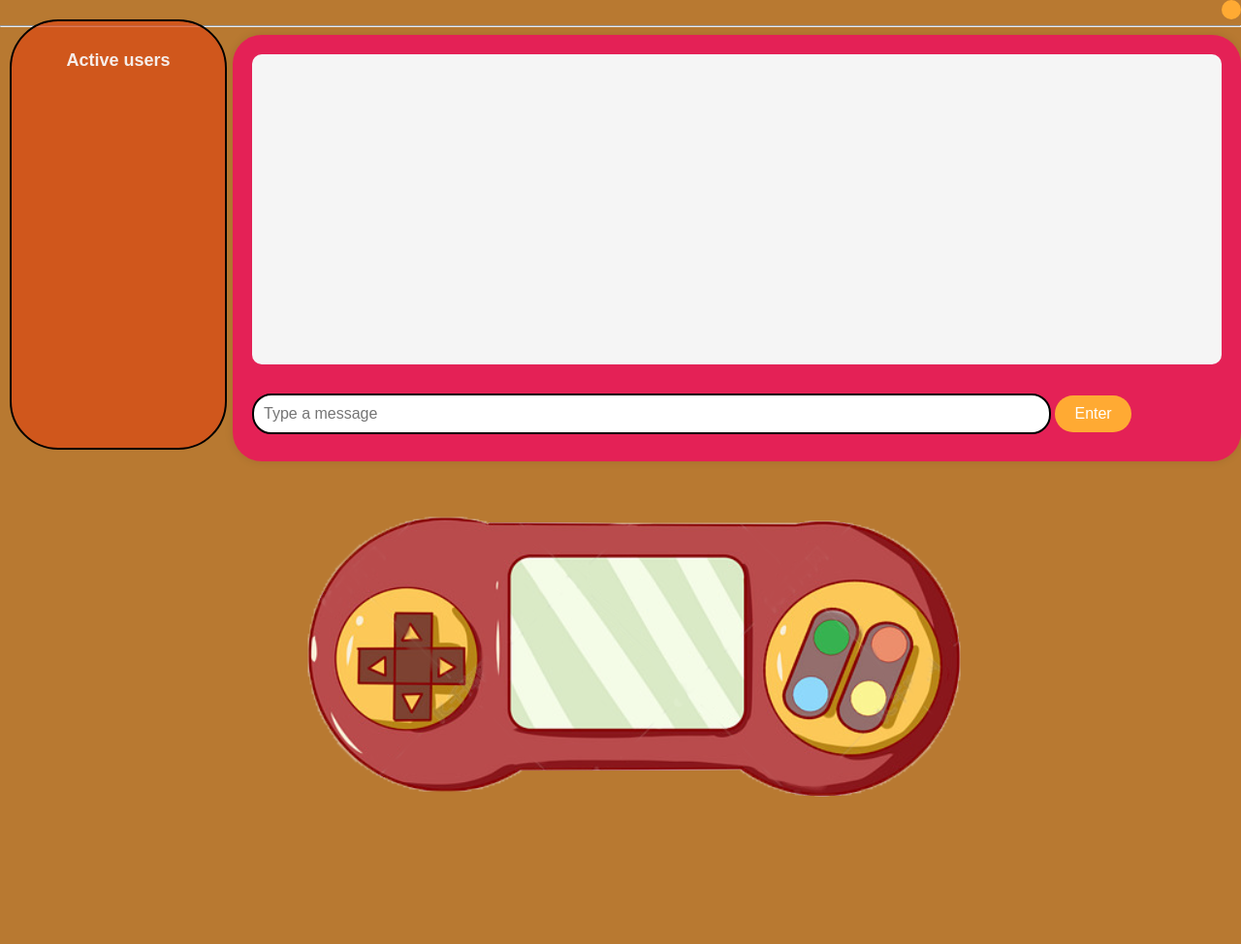
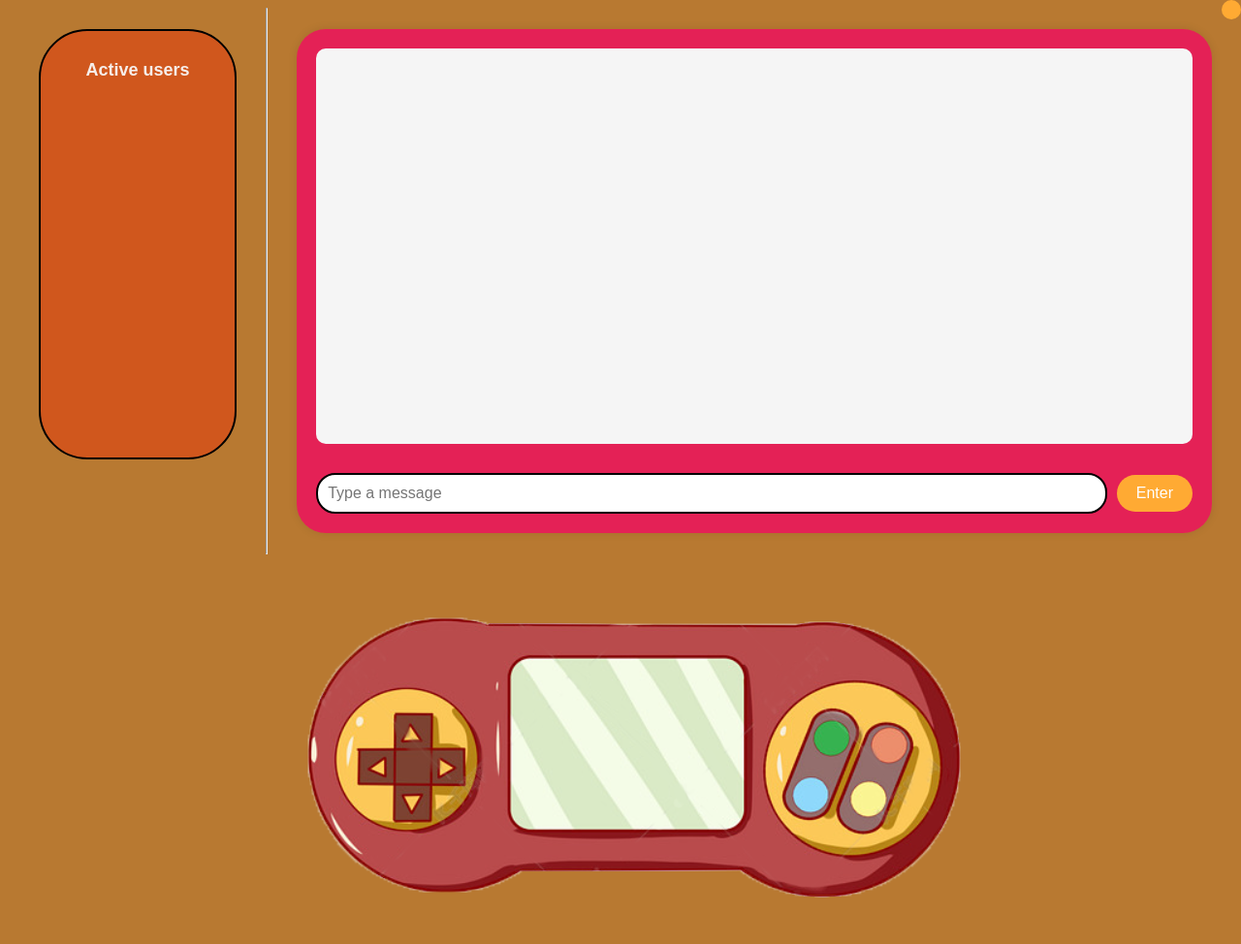
Before and after one commit to rz871256465/ca4, a website: page public/chat.html in a window 1280 px wide. Shown: the whole page at 97% size. Before the commit the page ends 871 px from the top, so only its background shows below. Drawn offline with nearby package versions, Linux system fonts and the light colour scheme; no server answers.

Commit message:
change chat css

```diff
--- a/public/chat.html
+++ b/public/chat.html
@@ -7,6 +7,7 @@
     <link rel="stylesheet" href="/css/chat.css">
 </head>
 <body>
+    <div class="all">
     <div class="sidenav">
     <div class="inbox__people">
         <h4>Active users</h4>
@@ -26,6 +27,7 @@
 </form>
 
     </div>
+    </div>
     <div class="typing-indicator"></div>
     <div class="gameimg"><img src="/img/game.png" alt="img"></div>
     <script src="/socket.io/socket.io.js"></script>
--- a/public/css/chat.css
+++ b/public/css/chat.css
@@ -6,20 +6,21 @@ body, html {
     background-color: #b87931;
 }
 
+/* Create a flex container for the layout */
+.container {
+    display: flex;
+    flex-direction: row; /* Horizontal layout */
+}
 
-/* Style the sidenav */
+/* Style the sidebar */
 .sidenav {
+    margin: 30px;
     border: 2px solid black;
-    margin-top: 20px;
-    margin-left: 10px;
     width: 180px;
     background-color: #da4915b3;
     color: #fff;
     padding: 20px;
-    position: fixed;
-    top: 0;
-    left: 0;
-    height: 400px;
+    height: 50vh;
     border-radius: 50px;
     display: flex;
     flex-direction: column;
@@ -61,33 +62,53 @@ body, html {
     margin-right: 10px;
 }
 
+/* Style the all container using Flexbox */
+.all {
+    display: flex;
+    flex-direction: row; /* Horizontal layout */
+    justify-content: space-between; /* Space between children */
+    margin-left: 10px; /* Add some margin to separate from sidenav */
+    flex: 1; /* Expand to fill available space */
+}
+
 /* Style the content area */
 .content {
-    margin-left: 240px;
+    margin: 30px;
+    width: 80%; /* 65% width */
     padding: 20px;
     background-color: #ee105ed5;
     border-radius: 30px;
     box-shadow: 0 0 10px rgba(0, 0, 0, 0.1);
-    height: 400px;
+    height: 60vh;
+    display: flex;
+    flex-direction: column; /* Stack children vertically */
 }
 
 .messages__history {
+    flex-grow: 1; /* Grow to fill available space */
     background-color: #f5f5f5;
     padding: 10px;
     border-radius: 10px;
     margin-bottom: 10px;
-    height: 300px;
     overflow-y: scroll;
 }
 
+/* Style the message input and button using Flexbox */
+.message_form {
+    display: flex;
+    flex-direction: row; /* Horizontal layout */
+    align-items: center;
+    margin-top: 20px;
+}
+
 .message_form__input {
-    margin-top: 20px;
-    width: 80%;
+    flex: 1; /* Expand to fill available space */
     padding: 10px;
     border: none;
     border-radius: 20px;
     font-size: 16px;
     border: 2px solid black;
+    margin-right: 10px; /* Add space between input and button */
 }
 
 .message_form__button {
@@ -98,7 +119,6 @@ body, html {
     border-radius: 20px;
     cursor: pointer;
     font-size: 16px;
-
 }
 
 /* Style the typing indicator if needed */
@@ -112,9 +132,8 @@ body, html {
     background-color: #ffaa33;
     border-radius: 10px;
 }
-.gameimg{
+
+.gameimg {
     margin-top: -30px;
     margin-left: 240px;
-
-
 }
```
